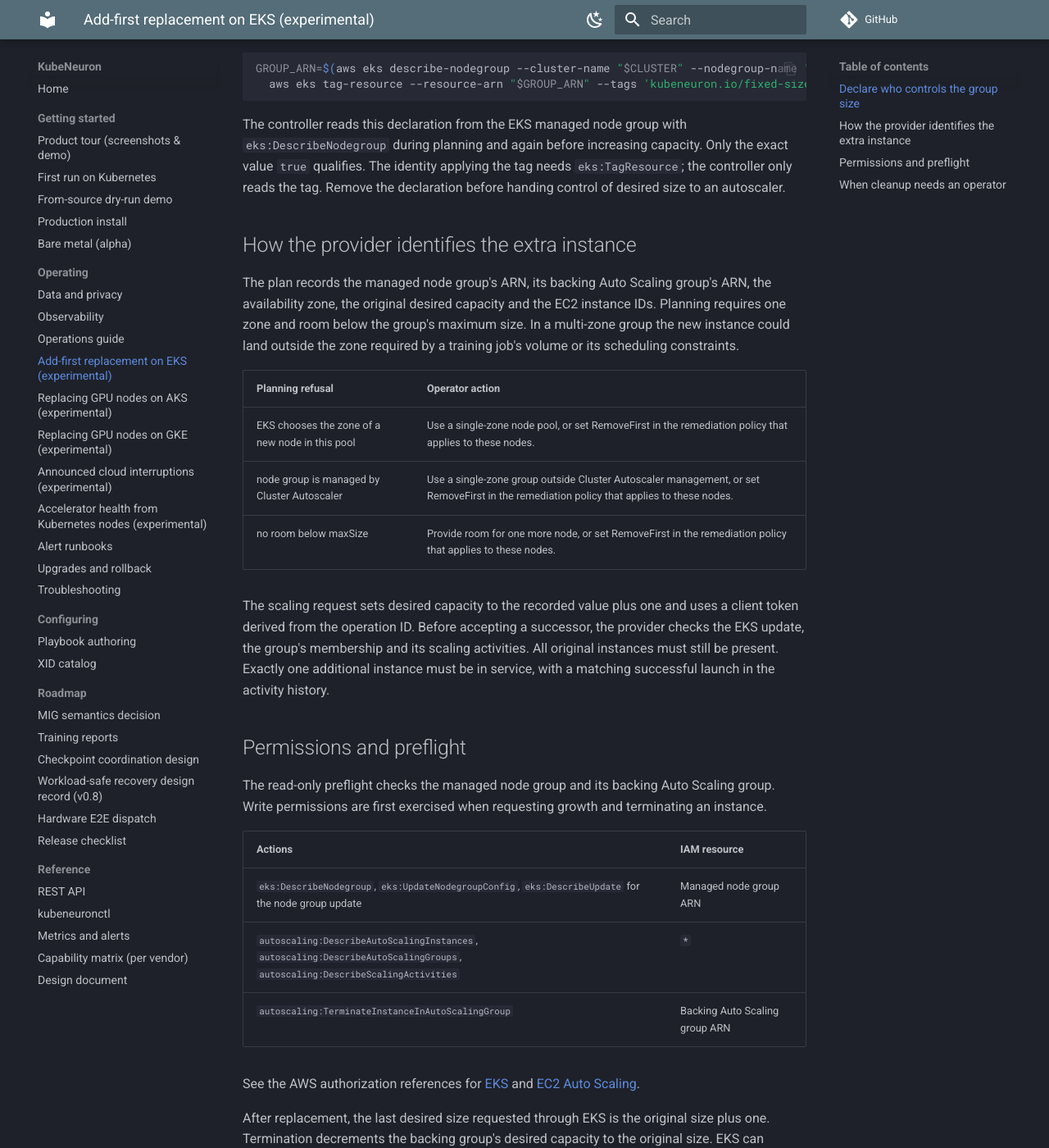
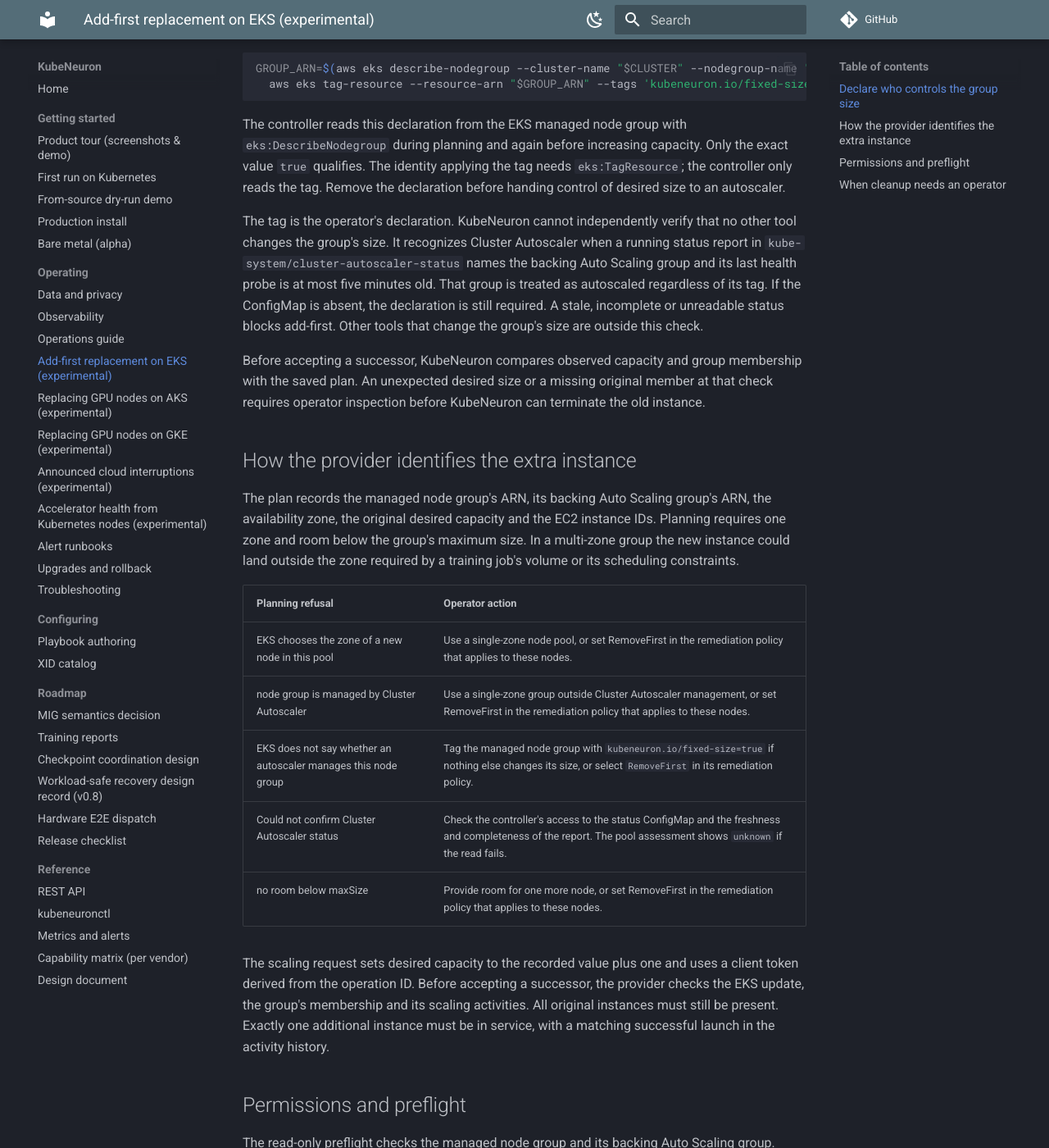
Before and after one commit to kubeneuron/kubeneuron, an MkDocs documentation site: the page built from docs/cloud-aws.md, in a window 1280 px wide and 1400 px high, scrolled down 402 px. Shown: the whole window at 82% size. Built offline with MkDocs 1.6.1 and Material for MkDocs 9.7.7, drawn with Linux system fonts in a browser that asks for light colours; comment, search, counter and statistics services are not loaded; some of the changed text lies outside the part shown.

Commit message:
Document EKS pool assessment limits, permissions and retained data
Signed-off-by: Andrii Petruk <andrey.petruk@gmail.com>

```diff
--- a/docs/cloud-aws.md
+++ b/docs/cloud-aws.md
@@ -23,6 +23,20 @@ Only the exact value `true` qualifies. The identity applying the tag needs
 `eks:TagResource`; the controller only reads the tag. Remove the declaration
 before handing control of desired size to an autoscaler.
 
+The tag is the operator's declaration. KubeNeuron cannot independently verify
+that no other tool changes the group's size. It recognizes Cluster Autoscaler
+when a running status report in `kube-system/cluster-autoscaler-status` names
+the backing Auto Scaling group and its last health probe is at most five minutes
+old. That group is treated as autoscaled regardless of its tag. If the ConfigMap
+is absent, the declaration is still required. A stale, incomplete or unreadable
+status blocks add-first. Other tools that change the group's size are outside
+this check.
+
+Before accepting a successor, KubeNeuron compares observed capacity and group
+membership with the saved plan. An unexpected desired size or a missing original
+member at that check requires operator inspection before KubeNeuron can terminate
+the old instance.
+
 ## How the provider identifies the extra instance
 
 The plan records the managed node group's ARN, its backing Auto Scaling group's
@@ -35,6 +49,8 @@ training job's volume or its scheduling constraints.
 | --- | --- |
 | EKS chooses the zone of a new node in this pool | Use a single-zone node pool, or set RemoveFirst in the remediation policy that applies to these nodes. |
 | node group is managed by Cluster Autoscaler | Use a single-zone group outside Cluster Autoscaler management, or set RemoveFirst in the remediation policy that applies to these nodes. |
+| EKS does not say whether an autoscaler manages this node group | Tag the managed node group with `kubeneuron.io/fixed-size=true` if nothing else changes its size, or select `RemoveFirst` in its remediation policy. |
+| Could not confirm Cluster Autoscaler status | Check the controller's access to the status ConfigMap and the freshness and completeness of the report. The pool assessment shows `unknown` if the read fails. |
 | no room below maxSize | Provide room for one more node, or set RemoveFirst in the remediation policy that applies to these nodes. |
 
 
@@ -48,6 +64,10 @@ history.
 ## Permissions and preflight
 
 The read-only preflight checks the managed node group and its backing Auto Scaling group. Write permissions are first exercised when requesting growth and terminating an instance.
+
+For AWS installations the operator creates a Role and RoleBinding in
+`kube-system` that let the controller read the `cluster-autoscaler-status`
+ConfigMap (`get` only). They are removed when the AWS provider is turned off.
 
 | Actions | IAM resource |
 | --- | --- |
```
Also changed, not shown: docs/data-and-privacy.md (+1 -1 lines).
